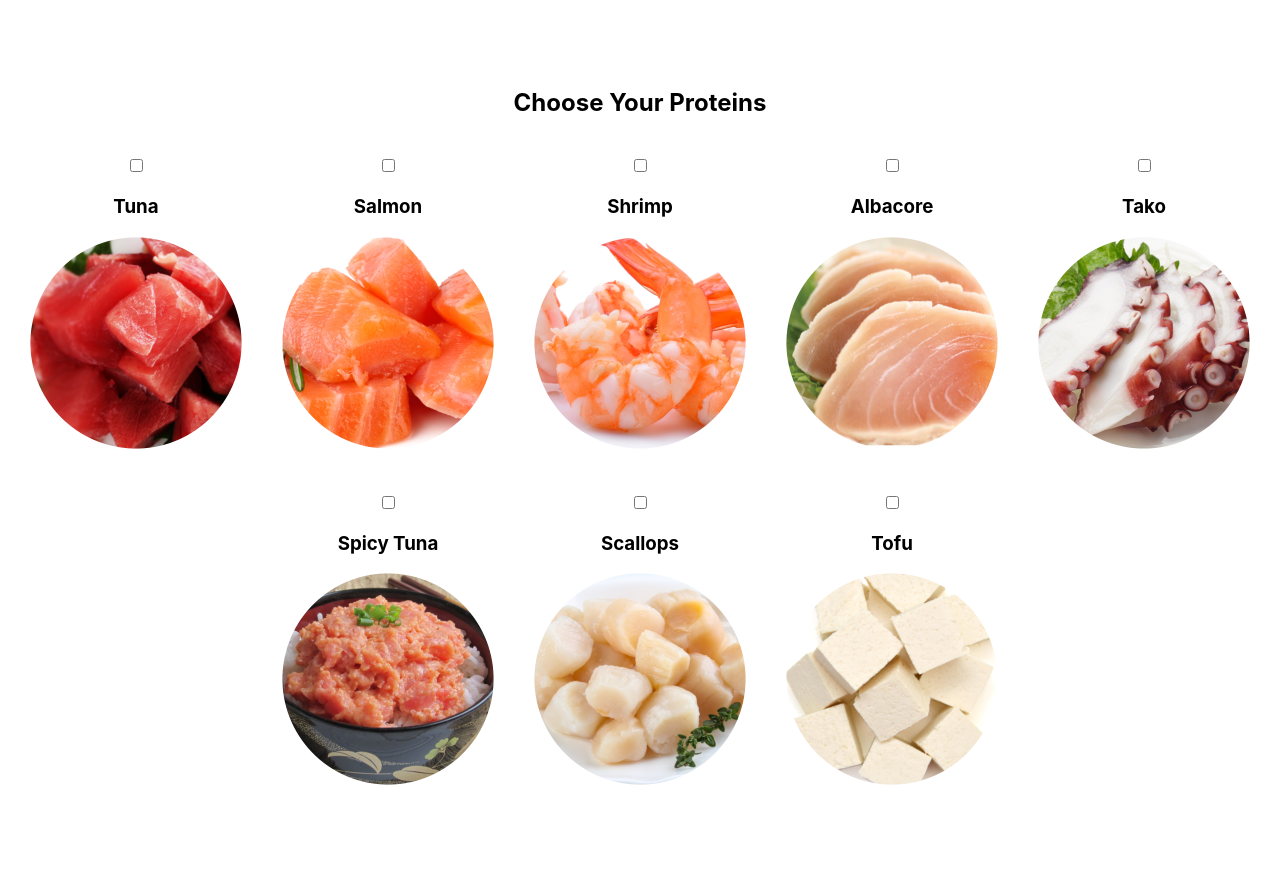
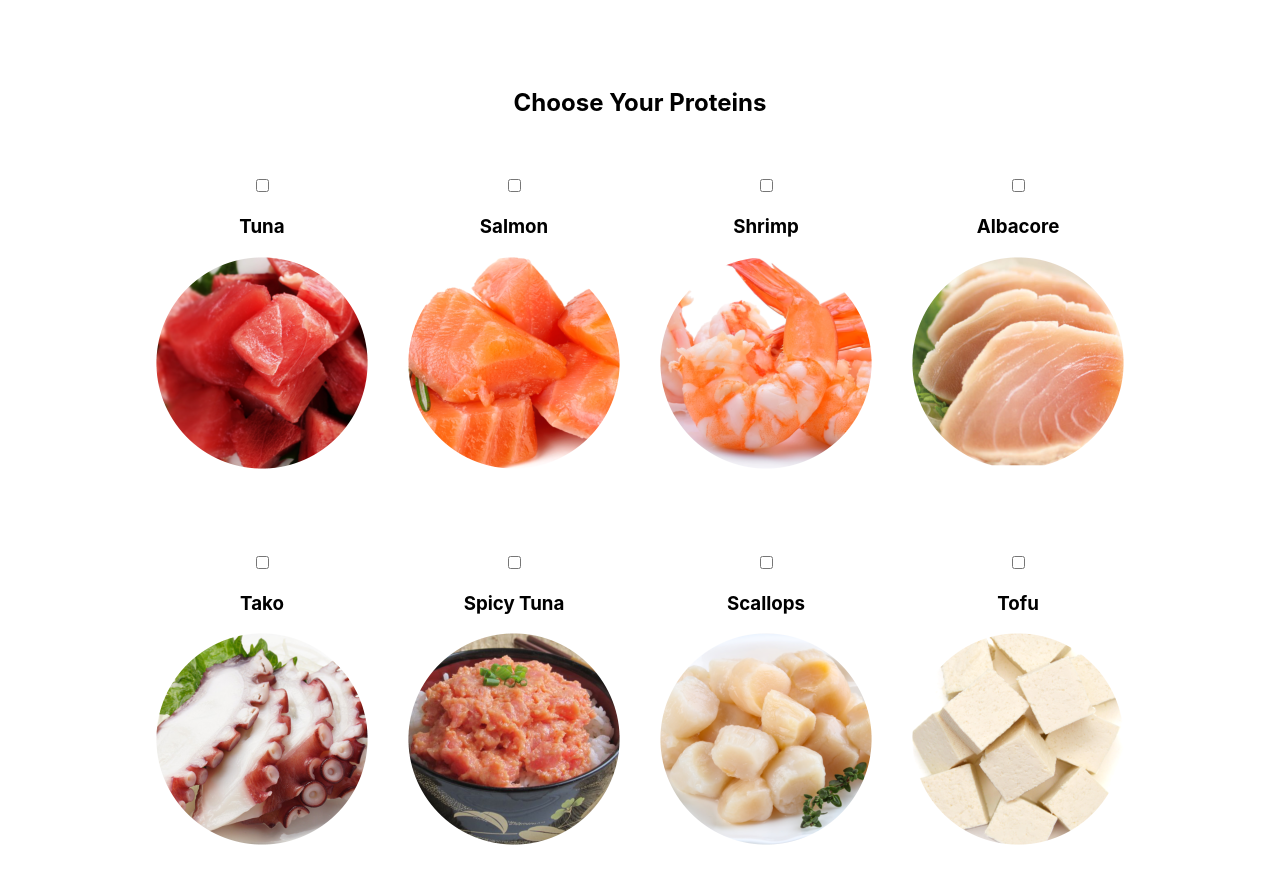
Before and after one commit to billyxuding/PokeSquare, a React (Create React App) app in the folder client/: page / in a window 1280 px wide. Shown: the part 680-1564 px from the top of the page. Built offline with nearby package versions, Linux system fonts and the light colour scheme.

Commit message:
proteins are separated into two rows

```diff
--- a/client/src/Components/Proteins.js
+++ b/client/src/Components/Proteins.js
@@ -25,6 +25,7 @@ const Proteins = props => {
     }
 
     return (
+        <div className="section">
             <div className="section">
                 <div>
                     <input type="checkbox" name="tuna" id="tuna" onChange={ checkHandler } />
@@ -54,6 +55,8 @@ const Proteins = props => {
                         <img src={ albacore } alt="albacore" />
                     </label>
                 </div>
+            </div>
+            <div className="section">
                 <div>
                     <input type="checkbox" name="tako" id="tako" onChange={ checkHandler } />
                     <label htmlFor="tako">
@@ -83,6 +86,7 @@ const Proteins = props => {
                     </label>
                 </div>
             </div>
+        </div>
     )
 };
 
```
Lines whose indentation alone changed are shown as unchanged.
